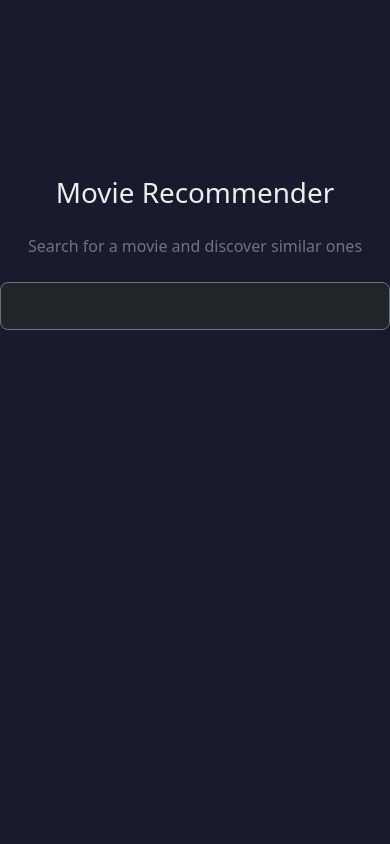
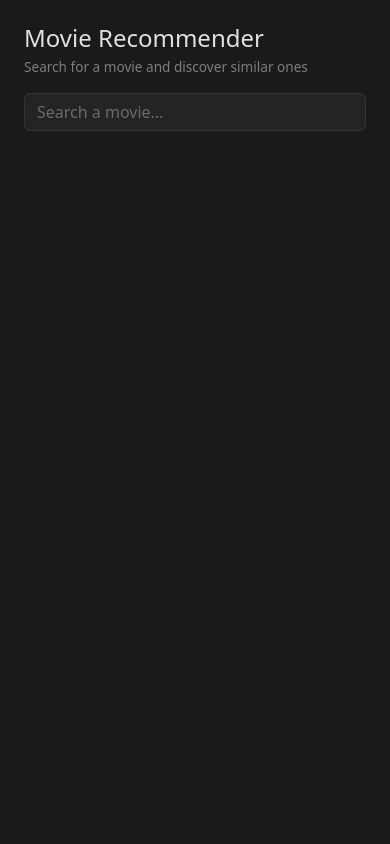
Before and after one commit to toothlesspanda/movies-recommender, a Flask app: page / in a window 390 px wide. Run offline with Flask 3, Linux system fonts and the light colour scheme; some libraries are stand-ins or nearby versions.

Commit message:
UI improvements

```diff
--- a/static/css/style.css
+++ b/static/css/style.css
@@ -1,15 +1,32 @@
-body { background: #1a1a2e; color: #eee; min-height: 100vh; }
-.search-wrapper { max-width: 600px; margin: 0 auto; }
-.movie-card { background: #16213e; border: 1px solid #0f3460; border-radius: 8px; transition: transform .15s; cursor: pointer; }
-.movie-card:hover { transform: translateY(-4px); border-color: #e94560; }
-.movie-card img { border-radius: 8px 8px 0 0; width: 100%; height: 280px; object-fit: cover; }
+body { background: #1a1a1a; color: #e0e0e0; min-height: 100vh; font-size: 1.05rem; }
+.search-wrapper { max-width: 500px; }
+.movie-card { background: #242424; border: 1px solid #333333; border-radius: 8px; transition: transform .15s; cursor: pointer; }
+.movie-card:hover { transform: translateY(-4px); border-color: #FC9E4F; }
+.movie-card img { border-radius: 8px 8px 0 0; width: 100%; height: 200px; object-fit: cover; }
 .movie-card .card-body { padding: .75rem; }
-.movie-card .card-title { font-size: .9rem; font-weight: 600; }
-.movie-card .badge { font-size: .7rem; }
-.source-banner { background: #0f3460; border-radius: 8px; }
-.mixer-section { background: #16213e; border-radius: 8px; border: 1px solid #0f3460; }
-#search-input:focus { border-color: #e94560; box-shadow: 0 0 0 .2rem rgba(233,69,96,.25); }
-.dropdown-menu { background: #16213e; border: 1px solid #0f3460; max-height: 350px; overflow-y: auto; }
-.dropdown-item { color: #eee; }
-.dropdown-item:hover, .dropdown-item:focus { background: #0f3460; color: #fff; }
-.mixer-value { font-size: .75rem; color: #e94560; font-weight: 600; min-width: 28px; text-align: center; }
+.movie-card .card-title { font-size: .8rem; font-weight: 600; }
+.movie-card .badge { font-size: .7rem; background: #333333 !important; color: #e0e0e0; }
+.source-banner { background: #242424; border: 1px solid #333333; border-radius: 8px; }
+.mixer-section { background: #242424; border-radius: 8px; border: 1px solid #333333; }
+#search-input { background: #242424 !important; color: #e0e0e0 !important; border-color: #333333 !important; }
+#search-input::placeholder { color: #e0e0e060; }
+#search-input:focus { border-color: #FC9E4F !important; box-shadow: 0 0 0 .2rem rgba(252,158,79,.25); }
+.dropdown-menu { background: #242424; border: 1px solid #333333; max-height: 350px; overflow-y: auto; }
+.dropdown-item { color: #e0e0e0; }
+.dropdown-item:hover, .dropdown-item:focus { background: #333333; color: #FC9E4F; }
+.mixer-value { font-size: .75rem; color: #FC9E4F; font-weight: 600; min-width: 28px; text-align: center; }
+.text-secondary { color: #e0e0e080 !important; }
+.btn-outline-light { color: #e0e0e0; border-color: #e0e0e060; }
+.btn-outline-light:hover { background: #FC9E4F; color: #1a1a1a; }
+.text-warning { color: #FC9E4F !important; }
+h1, h6 { color: #e0e0e0; }
+.form-label { color: #e0e0e0; }
+.form-range::-webkit-slider-runnable-track { height: 3px; background: #333333; border-radius: 2px; }
+.form-range::-webkit-slider-thumb { background: #FC9E4F; width: 12px; height: 12px; margin-top: -4.5px; }
+.form-range::-moz-range-track { height: 3px; background: #333333; border-radius: 2px; }
+.form-range::-moz-range-thumb { background: #FC9E4F; width: 12px; height: 12px; border: none; }
+.detail-poster { width: 150px; object-fit: cover; }
+.modal-content.bg-dark { background: #242424 !important; color: #e0e0e0; }
+@media (max-width: 576px) { .detail-poster { width: 100px; } }
+.btn-select-movie { background: #FC9E4F; color: #1a1a1a; border: none; font-weight: 600; font-size: .8rem; }
+.btn-select-movie:hover { background: #e88a3a; color: #1a1a1a; }
--- a/static/js/app.js
+++ b/static/js/app.js
@@ -4,8 +4,10 @@ const dropdown = document.getElementById("search-dropdown");
 
 const SLIDERS = ["mood", "energy", "tension", "weight"];
 let currentMovieId = null;
+let currentMovieTitle = "";
 let debounceTimer;
 let mixerTimer;
+let lastRelatedMovies = [];
 
 // --- Search ---
 
@@ -48,11 +50,10 @@ async function selectMovie(movie) {
   dropdown.classList.remove("show");
   searchInput.value = movie.title;
   currentMovieId = movie.id;
+  currentMovieTitle = movie.title;
 
-  // Shrink hero
-  document.getElementById("hero").style.minHeight = "auto";
-  document.getElementById("hero").classList.remove("justify-content-center");
-  document.getElementById("hero").classList.add("pt-4", "pb-3");
+  // Hide subtitle when movie selected
+  document.querySelector("#hero p").classList.add("d-none");
 
   // Show source movie banner
   const src = document.getElementById("source-movie");
@@ -78,6 +79,10 @@ SLIDERS.forEach(name => {
   });
 });
 
+document.getElementById("exclude-title").addEventListener("change", () => renderFiltered());
+document.getElementById("year-from").addEventListener("input", () => renderFiltered());
+document.getElementById("year-to").addEventListener("input", () => renderFiltered());
+
 function getMixerParams() {
   const params = new URLSearchParams();
   SLIDERS.forEach(name => {
@@ -97,12 +102,19 @@ function setSliders(profile) {
     slider.disabled = false;
     valueEl.textContent = profile[name];
   });
+  document.getElementById("exclude-title").disabled = false;
+  document.getElementById("year-from").disabled = false;
+  document.getElementById("year-to").disabled = false;
 }
 
 // --- Fetch related ---
 
 async function fetchRelated() {
   if (!currentMovieId) return;
+  const grid = document.getElementById("related-grid");
+  grid.innerHTML = '<div class="text-center py-5"><div class="spinner-border text-secondary" role="status"><span class="visually-hidden">Loading...</span></div></div>';
+  document.getElementById("no-related").classList.add("d-none");
+
   const params = getMixerParams();
   const url = `/api/related/${currentMovieId}${params ? "?" + params : ""}`;
   const res = await fetch(url);
@@ -113,7 +125,35 @@ async function fetchRelated() {
     setSliders(data.source_emotions);
   }
 
-  renderRelated(data.related || []);
+  lastRelatedMovies = data.related || [];
+  renderFiltered();
+}
+
+function renderFiltered() {
+  let filtered = lastRelatedMovies;
+
+  if (document.getElementById("exclude-title").checked) {
+    const stopWords = new Set(["the","a","an","and","or","of","in","on","at","to","for","is","it","by","from","with","as","but","not","no","be","was","are","were","been","do","does","did","has","have","had","this","that","its","into","than","up","out","all","one","two"]);
+    const words = currentMovieTitle.toLowerCase().split(/\s+/).filter(w => w.length > 2 && !stopWords.has(w));
+    filtered = filtered.filter(m => {
+      const t = m.title.toLowerCase();
+      return !words.some(w => t.includes(w));
+    });
+  }
+
+  const yearFrom = parseInt(document.getElementById("year-from").value);
+  const yearTo = parseInt(document.getElementById("year-to").value);
+  if (yearFrom || yearTo) {
+    filtered = filtered.filter(m => {
+      const year = m.release_date ? parseInt(m.release_date.substring(0, 4)) : null;
+      if (!year) return false;
+      if (yearFrom && year < yearFrom) return false;
+      if (yearTo && year > yearTo) return false;
+      return true;
+    });
+  }
+
+  renderRelated(filtered);
 }
 
 // --- Render ---
@@ -126,21 +166,47 @@ function renderRelated(movies) {
   noMsg.classList.add("d-none");
   movies.forEach(m => {
     const year = m.release_date ? m.release_date.substring(0, 4) : "";
-    const genres = (m.genres || "").split(",").filter(Boolean);
     const col = document.createElement("div");
-    col.className = "col-6 col-md-3 col-lg-2";
+    col.className = "col-6 col-sm-4 col-md-3 col-xl-2";
     col.innerHTML = `
       <div class="movie-card h-100">
-        ${m.poster_path ? `<img src="${TMDB_IMG}${m.poster_path}" alt="${m.title}">` : '<div style="height:280px;background:#0f3460"></div>'}
+        ${m.poster_path ? `<img src="${TMDB_IMG}${m.poster_path}" alt="${m.title}">` : '<div style="height:280px;background:#333"></div>'}
         <div class="card-body">
           <div class="card-title">${m.title} ${year ? `<small class="text-secondary">(${year})</small>` : ""}</div>
-          <div>${genres.map(g => `<span class="badge bg-secondary me-1">${g.trim()}</span>`).join("")}</div>
-          ${m.vote_average ? `<small class="text-warning">${Number(m.vote_average).toFixed(1)}</small>` : ""}
         </div>
       </div>`;
-    col.querySelector(".movie-card").addEventListener("click", () => selectMovie(m));
+    col.querySelector(".movie-card").addEventListener("click", () => openDetail(m));
     grid.appendChild(col);
   });
+}
+
+// --- Detail modal ---
+
+async function openDetail(movie) {
+  const res = await fetch(`/api/movies/${movie.id}`);
+  const detail = await res.json();
+
+  const year = detail.release_date ? detail.release_date.substring(0, 4) : "";
+  const genres = (detail.genres || "").split(",").filter(Boolean);
+  const rating = detail.vote_average ? Number(detail.vote_average).toFixed(1) : null;
+
+  document.getElementById("detail-poster").src = detail.poster_path ? TMDB_IMG + detail.poster_path : "";
+  document.getElementById("detail-title").textContent = detail.title + (year ? ` (${year})` : "");
+  document.getElementById("detail-rating").innerHTML = rating ? `★ ${rating}` : "";
+  document.getElementById("detail-genres").innerHTML = genres.map(g => `<span class="badge bg-secondary me-1">${g.trim()}</span>`).join("");
+  document.getElementById("detail-directors").textContent = detail.directors || "";
+  document.getElementById("detail-actors").textContent = detail.actors || "";
+  document.getElementById("detail-directors-row").classList.toggle("d-none", !detail.directors);
+  document.getElementById("detail-actors-row").classList.toggle("d-none", !detail.actors);
+  document.getElementById("detail-description").textContent = detail.description || "";
+
+  const btn = document.getElementById("detail-find-similar");
+  btn.onclick = () => {
+    bootstrap.Modal.getInstance(document.getElementById("detailModal")).hide();
+    selectMovie(detail);
+  };
+
+  new bootstrap.Modal(document.getElementById("detailModal")).show();
 }
 
 // --- Reset ---
@@ -148,9 +214,7 @@ function renderRelated(movies) {
 function resetSearch() {
   searchInput.value = "";
   currentMovieId = null;
-  document.getElementById("hero").style.minHeight = "60vh";
-  document.getElementById("hero").classList.add("justify-content-center");
-  document.getElementById("hero").classList.remove("pt-4", "pb-3");
+  document.querySelector("#hero p").classList.remove("d-none");
   document.getElementById("source-movie").classList.add("d-none");
   document.getElementById("results").classList.add("d-none");
   document.getElementById("related-grid").innerHTML = "";
@@ -160,6 +224,16 @@ function resetSearch() {
     slider.disabled = true;
     document.getElementById(`mixer-${name}-value`).textContent = "50";
   });
+  const excludeCheck = document.getElementById("exclude-title");
+  excludeCheck.checked = false;
+  excludeCheck.disabled = true;
+  const yearFrom = document.getElementById("year-from");
+  const yearTo = document.getElementById("year-to");
+  yearFrom.value = "";
+  yearTo.value = "";
+  yearFrom.disabled = true;
+  yearTo.disabled = true;
+  lastRelatedMovies = [];
   searchInput.focus();
 }
 
--- a/templates/index.html
+++ b/templates/index.html
@@ -11,12 +11,52 @@
 
   {% include 'partials/search.html' %}
 
-  <div id="results" class="container pb-5 d-none">
-    {% include 'partials/source_banner.html' %}
-    {% include 'partials/mixer.html' %}
-    {% include 'partials/related_grid.html' %}
+  <div id="results" class="container-fluid px-4 pb-5 d-none">
+    <div class="row g-3">
+      <div class="col-lg-2 col-md-3">
+        {% include 'partials/source_banner.html' %}
+        {% include 'partials/mixer.html' %}
+      </div>
+      <div class="col-lg-10 col-md-9">
+        {% include 'partials/related_grid.html' %}
+      </div>
+    </div>
   </div>
 
+  <!-- Detail Modal -->
+  <div class="modal fade" id="detailModal" tabindex="-1">
+    <div class="modal-dialog modal-dialog-centered">
+      <div class="modal-content bg-dark">
+        <div class="modal-header border-secondary">
+          <h5 class="modal-title" id="detail-title"></h5>
+          <button type="button" class="btn-close btn-close-white" data-bs-dismiss="modal"></button>
+        </div>
+        <div class="modal-body">
+          <div class="d-flex gap-3">
+            <img id="detail-poster" src="" alt="" class="detail-poster rounded flex-shrink-0">
+            <div>
+              <div id="detail-rating" class="text-warning mb-2"></div>
+              <div id="detail-genres" class="mb-2"></div>
+              <div id="detail-directors-row" class="mb-1">
+                <small class="text-secondary">Director:</small>
+                <small id="detail-directors"></small>
+              </div>
+              <div id="detail-actors-row" class="mb-2">
+                <small class="text-secondary">Cast:</small>
+                <small id="detail-actors"></small>
+              </div>
+              <p id="detail-description" class="text-secondary" style="font-size:.85rem"></p>
+            </div>
+          </div>
+        </div>
+        <div class="modal-footer border-secondary">
+          <button type="button" id="detail-find-similar" class="btn btn-select-movie">Find similar</button>
+        </div>
+      </div>
+    </div>
+  </div>
+
+  <script src="https://cdn.jsdelivr.net/npm/bootstrap@5.3.3/dist/js/bootstrap.bundle.min.js"></script>
   <script src="{{ url_for('static', filename='js/app.js') }}"></script>
 </body>
 </html>
--- a/templates/partials/mixer.html
+++ b/templates/partials/mixer.html
@@ -1,33 +1,45 @@
-<div class="mixer-section p-4 mb-4">
-  <h5 class="mb-3">Recommendation Mixer</h5>
-  <div class="row g-3">
-    <div class="col-md-3">
-      <label class="form-label d-flex justify-content-between">Mood <span id="mixer-mood-value" class="mixer-value">50</span></label>
+<div class="mixer-section px-3 py-2 mb-3">
+  <h6 class="mb-2" style="font-size:.8rem">Mixer</h6>
+  <div class="mb-2">
+    <label class="form-label mb-0 d-flex justify-content-between" style="font-size:.75rem">Mood <span id="mixer-mood-value" class="mixer-value">50</span></label>
     <input type="range" class="form-range" id="mixer-mood" min="0" max="100" value="50" disabled>
-      <div class="d-flex justify-content-between text-secondary" style="font-size:.75rem">
+    <div class="d-flex justify-content-between text-secondary" style="font-size:.65rem">
       <span>Light</span><span>Dark</span>
     </div>
   </div>
-    <div class="col-md-3">
-      <label class="form-label d-flex justify-content-between">Energy <span id="mixer-energy-value" class="mixer-value">50</span></label>
+  <div class="mb-2">
+    <label class="form-label mb-0 d-flex justify-content-between" style="font-size:.75rem">Energy <span id="mixer-energy-value" class="mixer-value">50</span></label>
     <input type="range" class="form-range" id="mixer-energy" min="0" max="100" value="50" disabled>
-      <div class="d-flex justify-content-between text-secondary" style="font-size:.75rem">
+    <div class="d-flex justify-content-between text-secondary" style="font-size:.65rem">
       <span>Slow burn</span><span>Intense</span>
     </div>
   </div>
-    <div class="col-md-3">
-      <label class="form-label d-flex justify-content-between">Tension <span id="mixer-tension-value" class="mixer-value">50</span></label>
+  <div class="mb-2">
+    <label class="form-label mb-0 d-flex justify-content-between" style="font-size:.75rem">Tension <span id="mixer-tension-value" class="mixer-value">50</span></label>
     <input type="range" class="form-range" id="mixer-tension" min="0" max="100" value="50" disabled>
-      <div class="d-flex justify-content-between text-secondary" style="font-size:.75rem">
+    <div class="d-flex justify-content-between text-secondary" style="font-size:.65rem">
       <span>Relaxing</span><span>Suspenseful</span>
     </div>
   </div>
-    <div class="col-md-3">
-      <label class="form-label d-flex justify-content-between">Emotional Weight <span id="mixer-weight-value" class="mixer-value">50</span></label>
+  <div class="mb-2">
+    <label class="form-label mb-0 d-flex justify-content-between" style="font-size:.75rem">Weight <span id="mixer-weight-value" class="mixer-value">50</span></label>
     <input type="range" class="form-range" id="mixer-weight" min="0" max="100" value="50" disabled>
-      <div class="d-flex justify-content-between text-secondary" style="font-size:.75rem">
+    <div class="d-flex justify-content-between text-secondary" style="font-size:.65rem">
       <span>Light</span><span>Heavy</span>
     </div>
   </div>
+  <div class="form-check mb-2">
+    <input type="checkbox" class="form-check-input" id="exclude-title" disabled>
+    <label class="form-check-label" for="exclude-title" style="font-size:.75rem">Exclude title words</label>
+  </div>
+  <div>
+    <label class="form-label mb-1" style="font-size:.75rem">Year</label>
+    <div class="d-flex gap-1 align-items-center">
+      <input type="number" id="year-from" class="form-control form-control-sm bg-dark text-light border-secondary"
+             placeholder="From" min="1900" max="2030" disabled style="font-size:.75rem">
+      <span class="text-secondary" style="font-size:.75rem">–</span>
+      <input type="number" id="year-to" class="form-control form-control-sm bg-dark text-light border-secondary"
+             placeholder="To" min="1900" max="2030" disabled style="font-size:.75rem">
     </div>
   </div>
+</div>
--- a/templates/partials/search.html
+++ b/templates/partials/search.html
@@ -1,8 +1,8 @@
-<div id="hero" class="d-flex flex-column align-items-center justify-content-center" style="min-height:60vh">
-  <h1 class="mb-4">Movie Recommender</h1>
-  <p class="text-secondary mb-4">Search for a movie and discover similar ones</p>
-  <div class="search-wrapper w-100 position-relative">
-    <input id="search-input" type="text" class="form-control form-control-lg bg-dark text-light border-secondary"
+<div id="hero" class="container-fluid px-4 pt-4 pb-3">
+  <h1 class="mb-1" style="font-size:1.5rem">Movie Recommender</h1>
+  <p class="text-secondary mb-3" style="font-size:.85rem">Search for a movie and discover similar ones</p>
+  <div class="search-wrapper position-relative">
+    <input id="search-input" type="text" class="form-control bg-dark text-light border-secondary"
            placeholder="Search a movie..." autocomplete="off">
     <div id="search-dropdown" class="dropdown-menu w-100"></div>
   </div>
--- a/templates/partials/source_banner.html
+++ b/templates/partials/source_banner.html
@@ -1,8 +1,10 @@
-<div id="source-movie" class="source-banner p-3 mb-4 d-flex align-items-center gap-3 d-none">
-  <img id="source-poster" src="" alt="" style="width:60px; border-radius:4px">
-  <div>
-    <h5 id="source-title" class="mb-0"></h5>
-    <small id="source-genres" class="text-secondary"></small>
+<div id="source-movie" class="source-banner px-3 py-2 mb-3 d-none">
+  <div class="d-flex align-items-center gap-2">
+    <img id="source-poster" src="" alt="" style="width:36px; border-radius:4px">
+    <div class="text-truncate flex-grow-1">
+      <div id="source-title" class="text-truncate" style="font-size:.8rem; font-weight:600"></div>
+      <small id="source-genres" class="text-secondary" style="font-size:.7rem"></small>
+    </div>
+    <button class="btn btn-sm btn-outline-light py-0 px-2 flex-shrink-0" style="font-size:.7rem" onclick="resetSearch()">Clear</button>
   </div>
-  <button class="btn btn-sm btn-outline-light ms-auto" onclick="resetSearch()">Clear</button>
 </div>
```
Also changed, not shown: repositories/movies.py (+29 -1 lines), routes/movies.py (+15 -3 lines), .github/workflows/deploy.yml (added). Lines whose indentation alone changed are shown as unchanged.
